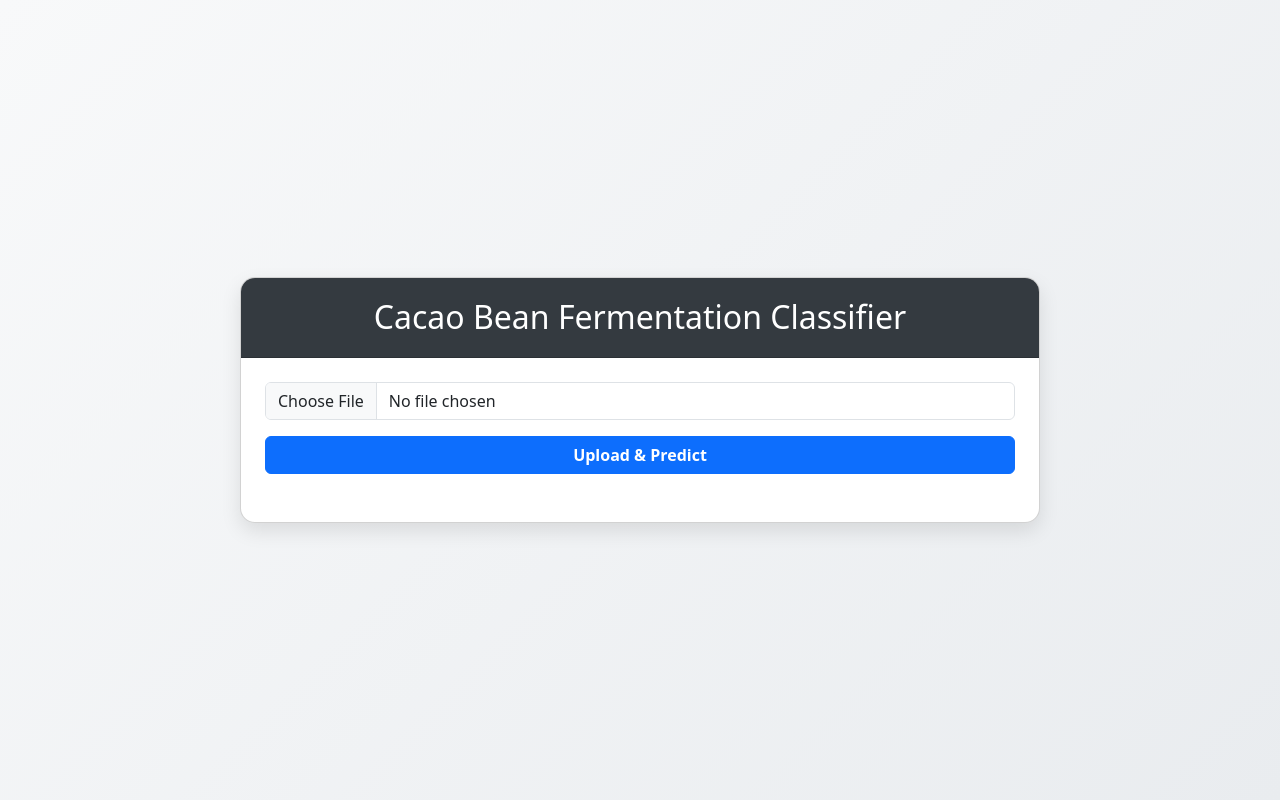
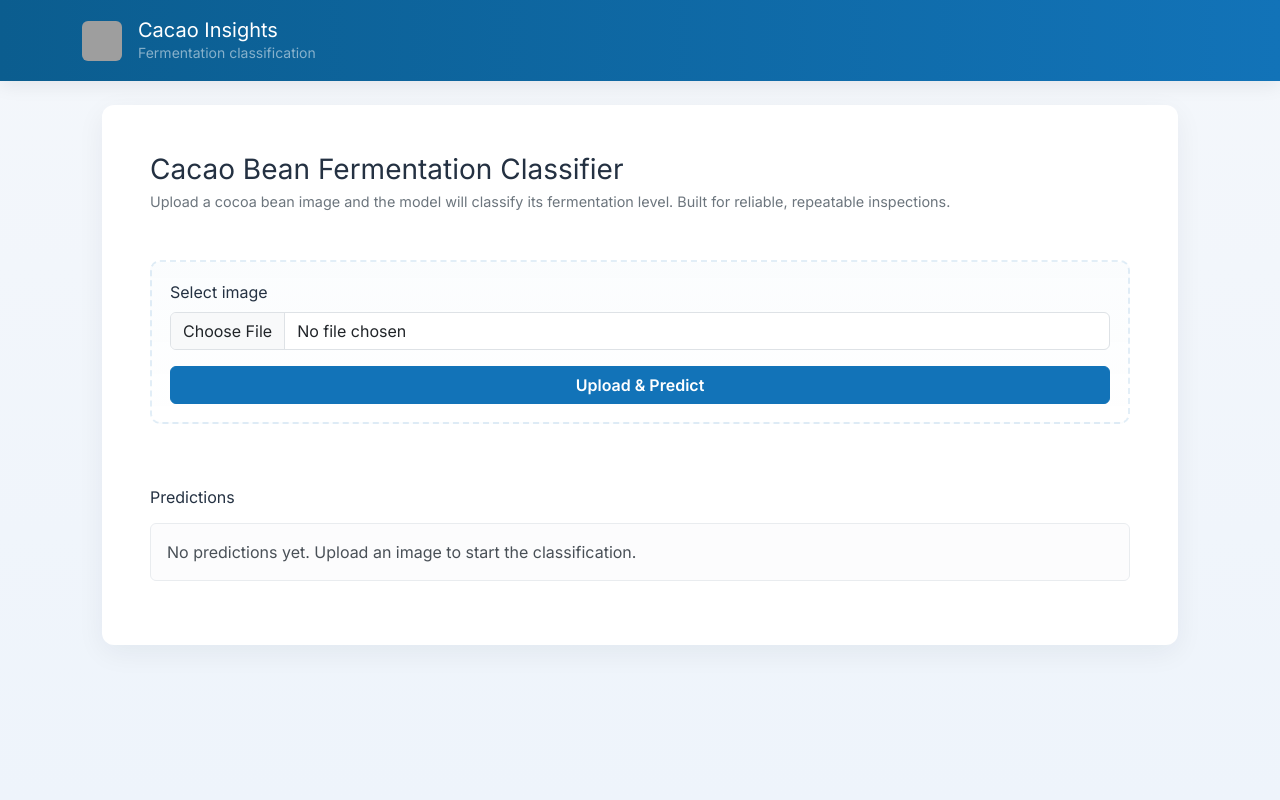
Before and after one commit to ErmanDev/ML-CACAO, a Flask app: page / in a window 1280 px wide. Run offline with Flask 3, Linux system fonts and the light colour scheme; parts of the project's set-up code (start-up, migrations or seed data) failed here and were passed over; grey boxes are pictures that could not be loaded.

```diff
--- a/app.py
+++ b/app.py
@@ -61,7 +61,8 @@ def predict():
 
         results.append({
             "text": f"Bean {i+1}: {prediction} ({confidence:.2f}% confidence)",
-            "image": bean_filename
+            "image": bean_filename,
+            "prob": float(np.max(proba))
         })
 
     return render_template("index.html", results=results, image=file.filename)
--- a/build_features.py
+++ b/build_features.py
@@ -4,7 +4,7 @@ from scipy.stats import skew
 from pathlib import Path
 import csv
 
-# --- HSV Feature Extraction ---
+
 def extract_hsv_features(img_path):
     img = cv2.imread(str(img_path))
     hsv = cv2.cvtColor(img, cv2.COLOR_BGR2HSV)
@@ -20,7 +20,7 @@ def extract_hsv_features(img_path):
 
     return stats(h) + stats(s) + stats(v)
 
-# --- Process a Dataset Split ---
+
 def process_split(split_name, base_dir="data"):
     split_dir = Path(base_dir) / split_name
     output_file = f"features_{split_name.lower()}.csv"
@@ -47,7 +47,7 @@ def process_split(split_name, base_dir="data"):
 
     print(f"[INFO] Saved {split_name} features to {output_file}")
 
-# --- Main ---
+
 if __name__ == "__main__":
     for split in ["Training", "Validation", "Calibration"]:
         process_split(split)
--- a/templates/index.html
+++ b/templates/index.html
@@ -1,115 +1,166 @@
 <!DOCTYPE html>
 <html lang="en">
 <head>
-    <meta charset="UTF-8">
-    <meta name="viewport" content="width=device-width, initial-scale=1.0">
+    <meta charset="utf-8">
+    <meta name="viewport" content="width=device-width, initial-scale=1, shrink-to-fit=no">
     <title>Cacao Bean Classifier</title>
     <link rel="stylesheet" href="https://cdn.jsdelivr.net/npm/bootstrap@5.3.0/dist/css/bootstrap.min.css">
+    <link href="https://fonts.googleapis.com/css2?family=Inter:wght@300;400;600;700&display=swap" rel="stylesheet">
     <style>
-        body {
-            background: linear-gradient(135deg, #f8f9fa, #e9ecef);
-            min-height: 100vh;
-            display: flex;
-            align-items: center;
-            justify-content: center;
-            padding: 15px;
+        :root{
+            --brand-600: #0b5d8f;
+            --brand-500: #1273b8;
+            --muted: #6c757d;
+            --surface: #ffffff;
+            --glass: rgba(255,255,255,0.75);
         }
-        .card {
-            max-width: 800px;
-            width: 100%;
-            border-radius: 15px;
-            box-shadow: 0 8px 20px rgba(0,0,0,0.1);
+        html,body{height:100%;}
+        body{
+            font-family: 'Inter', system-ui, -apple-system, 'Segoe UI', Roboto, 'Helvetica Neue', Arial;
+            background: linear-gradient(180deg, #f4f7fb 0%, #eef4fb 100%);
+            color: #243142;
+            margin:0;
+        }
+        .navbar-brand{font-weight:700; color:var(--surface);}
+        .app-header{
+            background: linear-gradient(90deg,var(--brand-600),var(--brand-500));
+            padding: 18px 0;
+            box-shadow: 0 4px 18px rgba(16,24,40,0.08);
+            position: relative;
+            z-index: 20;
+        }
+        .container-card{
+            max-width:1100px;
+            margin: 24px auto 40px;
+        }
+        .platform-card{
+            background: var(--surface);
+            border-radius: 12px;
+            box-shadow: 0 8px 28px rgba(11,29,50,0.06);
             overflow: hidden;
         }
-        .card-header {
-            background: #343a40;
-            color: #fff;
+        .upload-area{
+            border: 2px dashed rgba(18,115,184,0.12);
+            border-radius: 10px;
+            padding: 18px;
             text-align: center;
-            padding: 20px;
+            background: linear-gradient(180deg, rgba(18,115,184,0.02), transparent);
         }
-        .btn-primary {
-            width: 100%;
-            font-weight: 600;
+        .btn-primary{
+            background: var(--brand-500);
+            border-color: var(--brand-500);
+            font-weight:600;
         }
-        .uploaded-img, .hsv-img {
-            border-radius: 10px;
-            box-shadow: 0 0 8px rgba(0,0,0,0.1);
-            max-height: 300px;
-            object-fit: contain;
-        }
-        .prediction-list li {
-            background-color: #f1f3f5;
-            margin-bottom: 8px;
-            padding: 12px;
-            border-radius: 8px;
-            font-weight: 500;
-            transition: background 0.2s;
-        }
-        .prediction-list li:hover {
-            background-color: #e9ecef;
-        }
-        .section-title {
-            margin-top: 25px;
-            margin-bottom: 15px;
-            font-weight: 600;
-            color: #495057;
-        }
+        .preview-img, .hsv-img{max-height:320px; object-fit:contain; border-radius:8px;}
+        .prediction-item{padding:14px; border-radius:10px; background:#fbfdff; border:1px solid rgba(11,29,50,0.03);}
+        .small-muted{color:var(--muted); font-size:0.9rem}
+    .pred-grid{display:grid; grid-template-columns: repeat(5, 1fr); gap:1rem; align-items:start;}
+    .pred-card{background:#fbfdff; border:1px solid rgba(11,29,50,0.03); border-radius:10px; padding:12px; text-align:left}
+    .pred-card img{width:100%; height:96px; object-fit:cover; border-radius:8px}
+    @media(max-width:1200px){.pred-grid{grid-template-columns:repeat(4,1fr)}}
+    @media(max-width:992px){.pred-grid{grid-template-columns:repeat(3,1fr)}}
+    @media(max-width:576px){.pred-grid{grid-template-columns:repeat(2,1fr)}}
+        footer{padding:18px 0; color:var(--muted); text-align:center}
+    /* layout is full-width for upload/HSV area now */
     </style>
 </head>
 <body>
-    <div class="card">
-        <div class="card-header">
-            <h2 class="mb-0">Cacao Bean Fermentation Classifier</h2>
+    <header class="app-header">
+        <nav class="container d-flex align-items-center justify-content-between">
+            <div class="d-flex align-items-center gap-3">
+                <img src="{{ url_for('static', filename='uploads/bean_1.jpg') }}" alt="logo" style="height:40px; width:40px; border-radius:6px; object-fit:cover;">
+                <div class="text-white">
+                    <div class="h5 mb-0">Cacao Insights</div>
+                    <div class="small text-white-50">Fermentation classification</div>
                 </div>
-        <div class="card-body p-4">
-            <form action="/predict" method="post" enctype="multipart/form-data" class="mb-4">
-                <input type="file" name="image" class="form-control mb-3" required>
-                <button type="submit" class="btn btn-primary">Upload & Predict</button>
+            </div>
+        </nav>
+    </header>
+
+    <main class="container container-card">
+        <div class="platform-card p-4">
+            <div class="row g-0">
+                <div class="col-12 p-4">
+                    <h3 class="mb-1">Cacao Bean Fermentation Classifier</h3>
+                    <p class="small-muted mb-0">Upload a cocoa bean image and the model will classify its fermentation level. Built for reliable, repeatable inspections.</p>
+                </div>
+            </div>
+
+            <div class="row g-0">
+                <div class="col-12 p-4">
+                    <div class="upload-area mb-3">
+                        <form action="/predict" method="post" enctype="multipart/form-data">
+                            <div class="mb-3 text-start">
+                                <label class="form-label">Select image</label>
+                                <input type="file" name="image" class="form-control" required>
+                            </div>
+                            <div class="d-grid">
+                                <button class="btn btn-primary" type="submit">Upload & Predict</button>
+                            </div>
                         </form>
+                    </div>
 
                     {% if image %}
-                <h4 class="section-title">Uploaded Image:</h4>
+                    <div class="mt-3">
+                        <h6 class="mb-2">Uploaded Image</h6>
                         <div class="text-center">
-                    <img src="{{ url_for('static', filename='uploads/' + image) }}" class="img-fluid uploaded-img mb-3">
-                </div>
-            {% endif %}
-
-          {% if results %}
-    <h4 class="section-title">Predictions:</h4>
-    <div class="row g-3">
-        {% for result in results %}
-            <div class="col-12 col-md-6 d-flex align-items-center">
-                <img src="{{ url_for('static', filename='uploads/' + result.image) }}"
-                     class="img-thumbnail me-3" style="max-width:100px;">
-                <span>{{ result.text }}</span>
-            </div>
-        {% endfor %}
-    </div>
-{% endif %}
-
-
-            {% if image %}
-                <h4 class="section-title">HSV Channels:</h4>
-                <div class="row g-3">
-                    <div class="col-12 col-md-4 text-center">
-                        <p><strong>Hue</strong></p>
-                        <img src="{{ url_for('static', filename='uploads/hue.jpg') }}" class="img-fluid hsv-img">
-                    </div>
-                    <div class="col-12 col-md-4 text-center">
-                        <p><strong>Saturation</strong></p>
-                        <img src="{{ url_for('static', filename='uploads/saturation.jpg') }}" class="img-fluid hsv-img">
-                    </div>
-                    <div class="col-12 col-md-4 text-center">
-                        <p><strong>Value</strong></p>
-                        <img src="{{ url_for('static', filename='uploads/value.jpg') }}" class="img-fluid hsv-img">
+                            <img src="{{ url_for('static', filename='uploads/' + image) }}" class="img-fluid preview-img" alt="uploaded">
                         </div>
                     </div>
                     {% endif %}
 
+                    {% if image %}
+                    <div class="row mt-3 g-3">
+                        <div class="col-4 text-center">
+                            <div class="small-muted">Hue</div>
+                            <img src="{{ url_for('static', filename='uploads/hue.jpg') }}" class="img-fluid hsv-img" alt="hue">
+                        </div>
+                        <div class="col-4 text-center">
+                            <div class="small-muted">Saturation</div>
+                            <img src="{{ url_for('static', filename='uploads/saturation.jpg') }}" class="img-fluid hsv-img" alt="saturation">
+                        </div>
+                        <div class="col-4 text-center">
+                            <div class="small-muted">Value</div>
+                            <img src="{{ url_for('static', filename='uploads/value.jpg') }}" class="img-fluid hsv-img" alt="value">
+                        </div>
+                    </div>
+                    {% endif %}
+                </div>
+
+                <!-- Predictions will display below HSV images as a responsive grid -->
+            </div>
+
+            <!-- Predictions grid (5 per row on large screens) -->
+            <div class="p-4">
+                <h6 class="mb-3">Predictions</h6>
+                {% if results %}
+                    <div class="pred-grid">
                         {% for result in results %}
-
+                            <div class="pred-card">
+                                <img src="{{ url_for('static', filename='uploads/' + result.image) }}" alt="pred">
+                                <div class="mt-2 fw-semibold">{{ result.text }}</div>
+                                {% if result.prob is defined %}
+                                    <div class="small-muted">Confidence: {{ (result.prob * 100) | round(1) }}%</div>
+                                {% endif %}
+                            </div>
                         {% endfor %}
                     </div>
+                {% else %}
+                    <div class="alert alert-light" role="alert">No predictions yet. Upload an image to start the classification.</div>
+                {% endif %}
             </div>
+
+        </div>
+        </div>
+        </div>
+    </main>
+
+
+    <script>
+        (function(){
+            var el = document.getElementById('year');
+            if(el) el.textContent = new Date().getFullYear();
+        })();
+    </script>
 </body>
 </html>
```
Also changed, not shown: 2 other files. Lines whose indentation alone changed are shown as unchanged.
